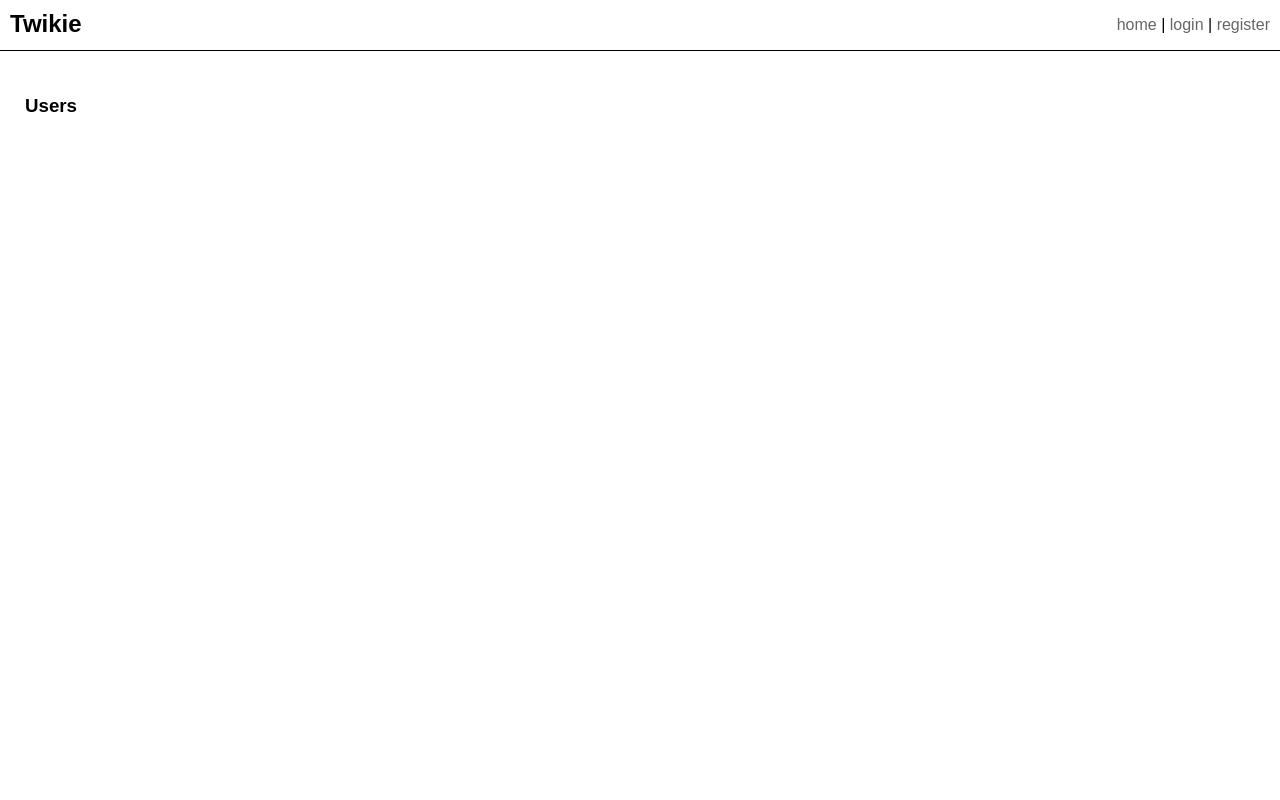
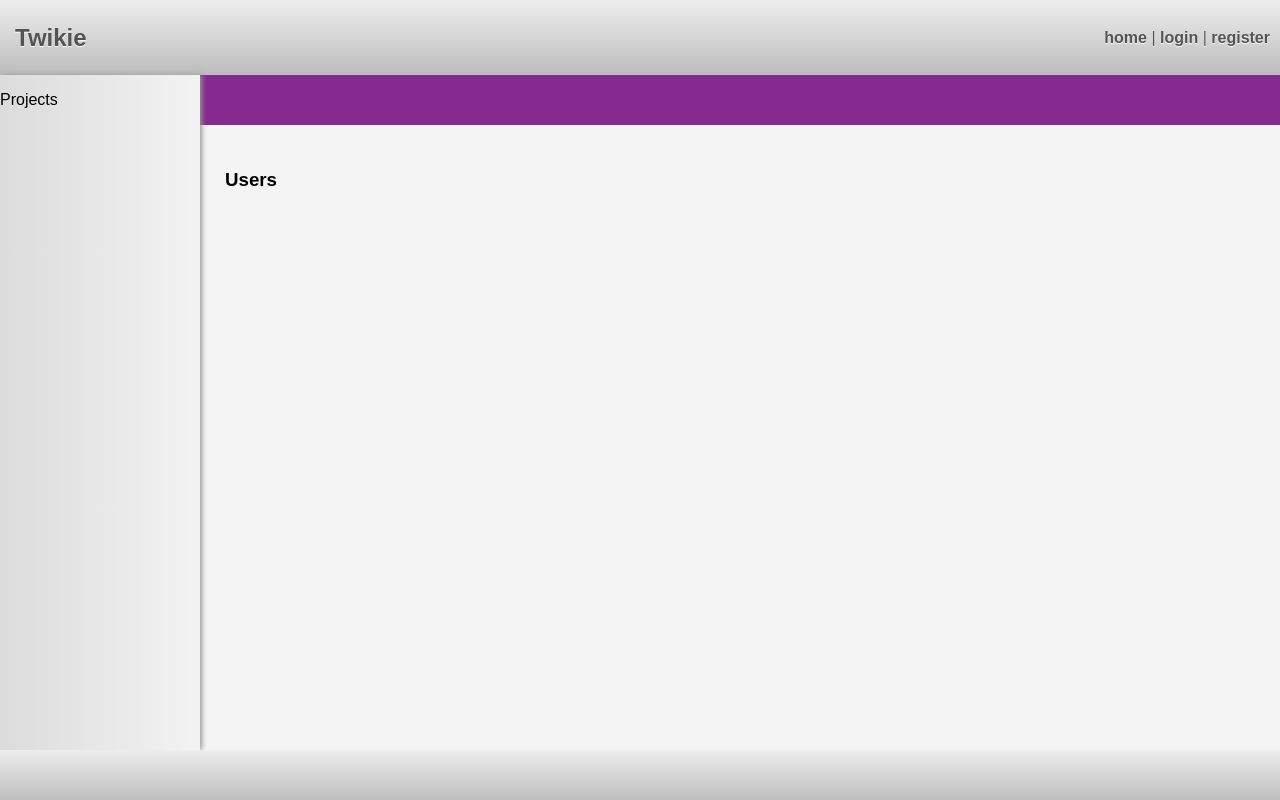
Before and after one commit to Twikie/twikie, a Django app: template apps/accounts/templates/users.html in a window 1280 px wide. Run offline with Django 3.2, Linux system fonts and the light colour scheme; the template is opened without the code that fills it, so the values that code supplies are empty; parts of the project's set-up code (start-up, migrations or seed data) failed here and were passed over.

Commit message:
New look and feel

```diff
--- a/media/css/base.css
+++ b/media/css/base.css
@@ -1,23 +1,29 @@
 body {
     margin: 0;
     font-family: 'Trebuchet-MS', 'Arial', sans-serif;
+    background: #f4f4f4;
 }
 header {
     overflow: auto;
-    border-bottom: 1px #000 solid;
-    height: 50px;
+    height: 75px;
+    background: -webkit-linear-gradient(top, #eee, #bcbcbc);
+    text-shadow: 0 1px 1px #fff;
+    color: #545454;
+    line-height: 75px;
 }
 
 h2.banner {
     float: left;
-    margin: 10px;
+    margin: 0;
+    margin-left: 15px;
+
 }
 
 ul.navigation {
     float: right;
     margin: 0 10px;
     height: 100%;
-    line-height: 50px;
+
 }
 ul.navigation li {
     display: inline-block;
@@ -30,8 +36,8 @@ ul.navigation li img {
 
 ul.navigation li a {
     text-decoration: none;
-    color: #666;
-
+    color: #545454;
+    font-weight: bold;
     display: inline-block;
 }
 
@@ -39,6 +45,35 @@ ul.navigation li a:hover {
     text-decoration: underline;
 }
 
+#left-pane {
+    background: -webkit-linear-gradient(left, #dddcdc, #f3f3f3);
+    float: left;
+    width: 200px;
+
+    bottom: 50px;
+    top: 75px;
+    position: absolute;
+    box-shadow: 2px 0 5px #999;
+
+}
+
 #main {
+    margin-left: 200px;
+}
+
+nav.secondary {
+    height: 50px;
+    background: #862990;
+}
+
+.content {
     padding: 25px;
 }
+
+#bottom {
+    position: absolute;
+    bottom: 0;
+    width: 100%;
+    height: 50px;
+    background: -webkit-linear-gradient(top, #ededed, #bfbfbf);
+}
--- a/templates/base.html
+++ b/templates/base.html
@@ -17,7 +17,7 @@
             {% if user.is_authenticated %}
                 <li><img src="{% gravatar_url user.email %}" width="22" /></li>
                 <li><a href="/{{user}}">{{user}}</a> |</li>
-                <li><a href="/inbox">inbox</a> |</li>
+                <li><a href="/inbox">inbox ({{user.message_set.count}})</a> |</li>
                 <li><a href="/">home</a> |</li>
                 <li><a href="/projects/new/">new project</a> |</li>
                 <li><a href="/accounts/logout/">log out</a></li>
@@ -28,9 +28,22 @@
             {% endif %}
         </ul>
     </header>
+    <div id="left-pane">
+        <p>Projects</p>
+    </div>
     <div id="main">
-    {% block main %}
-    {% endblock main %}
+        <nav class="secondary">
+            {% block secondary-nav %}
+            {% endblock secondary-nav %}
+        </nav>
+        <div class="content">
+            {% block main %}
+            {% endblock main %}
+        </div>
+    </div>
+    <div id="bottom">
+        {% block bottom %}
+        {% endblock bottom %}
     </div>
 </body>
 </html>
```
